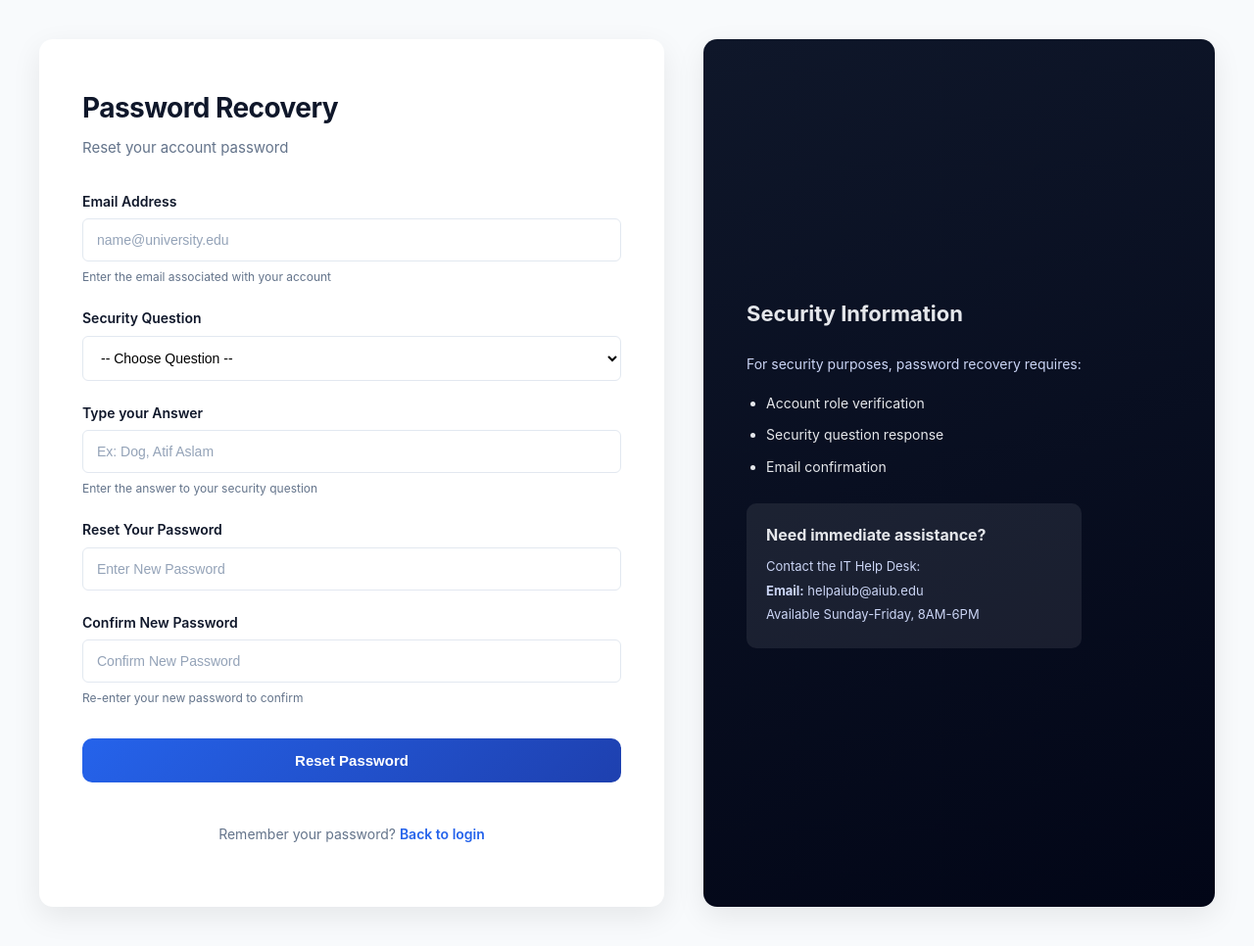
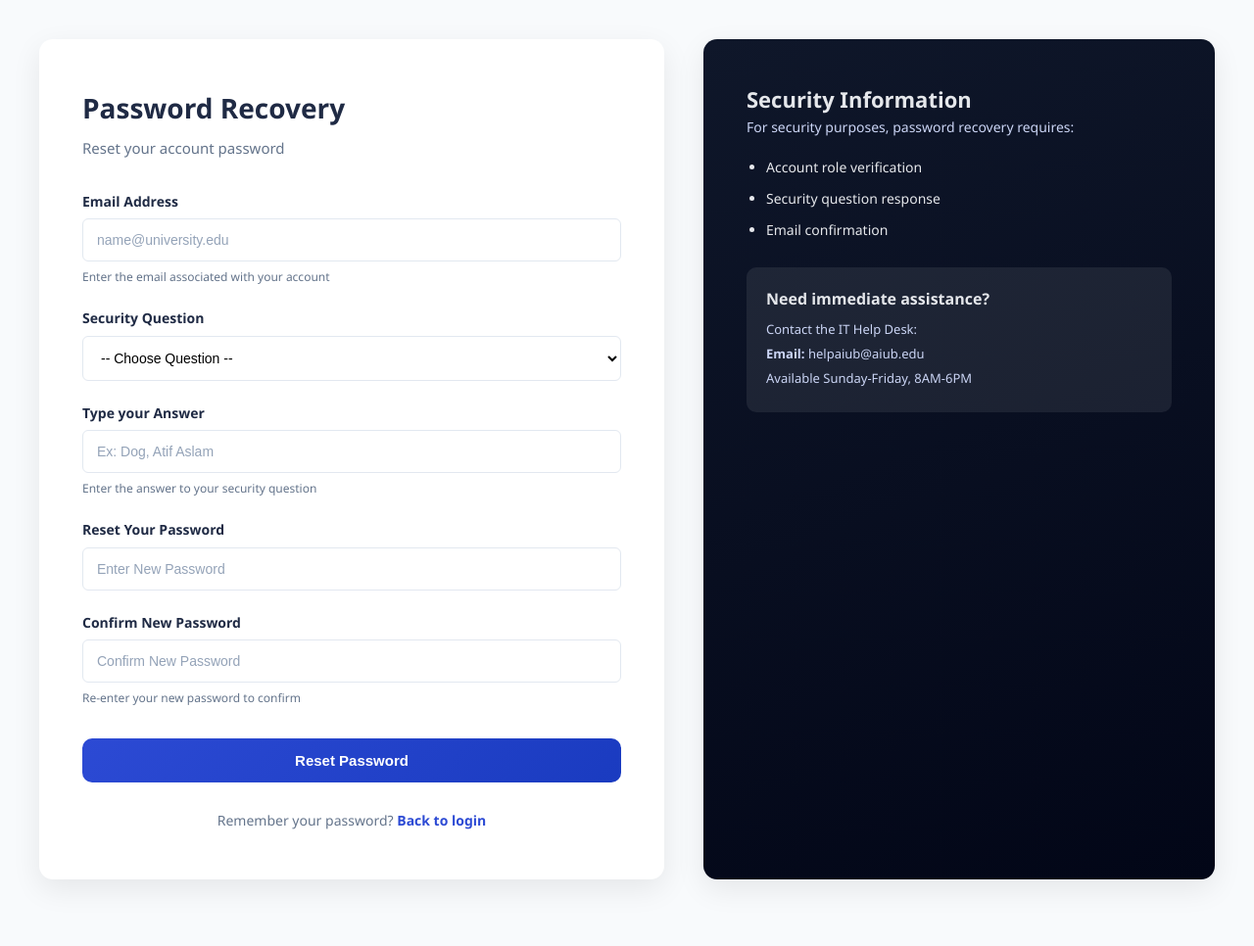
Before and after one commit to Anik-Z/Digital-School-Management-System, a PHP site: page /Auth/forgetpassword.html in a window 1280 px wide. Shown: the whole page at 98% size. After the commit the page ends 902 px from the top, so only its background shows below. Run offline with PHP 8.4, Linux system fonts and the light colour scheme.

Commit message:
updated login forget

```diff
--- a/Assets/css/forget.css
+++ b/Assets/css/forget.css
@@ -1,67 +1,25 @@
-/* =========================
-   ROOT VARIABLES (DESIGN SYSTEM)
-   ========================= */
-:root {
-  --primary: #2563eb;
-  --primary-dark: #1e40af;
-  --secondary: #0f172a;
-  --accent: #22c55e;
-
-  --bg-main: #f8fafc;
-  --bg-card: #ffffff;
-  --bg-muted: #f1f5f9;
-
-  --text-main: #0f172a;
-  --text-muted: #64748b;
-  --text-light: #94a3b8;
-
-  --border-color: #e2e8f0;
-  --error: #dc2626;
-
-  --radius-lg: 14px;
-  --radius-md: 10px;
-  --radius-sm: 6px;
-
-  --shadow-soft: 0 10px 30px rgba(0, 0, 0, 0.08);
-  --shadow-focus: 0 0 0 4px rgba(37, 99, 235, 0.15);
-
-  --transition-fast: 0.2s ease;
-  --transition-slow: 0.35s ease;
-}
-
-/* =========================
-   GLOBAL RESET & BASE
-   ========================= */
-*,
-*::before,
-*::after {
+* {
+    margin: 0;
+    padding: 0;
     box-sizing: border-box;
 }
 
-html,
-body {
-  margin: 0;
-  padding: 0;
-  font-family: "Inter", system-ui, -apple-system, BlinkMacSystemFont,
-    "Segoe UI", Roboto, Ubuntu, sans-serif;
-  background-color: var(--bg-main);
-  color: var(--text-main);
+html, body {
+    font-family: "Segoe UI", Tahoma, sans-serif;
+    background-color: #f8fafc;
+    color: #1f2a44;
     line-height: 1.6;
 }
 
 a {
-  color: var(--primary);
+    color: #2c4ad4;
     text-decoration: none;
-  transition: color var(--transition-fast);
 }
 
 a:hover {
-  color: var(--primary-dark);
+    color: #1a3bc0;
 }
 
-/* =========================
-   PAGE LAYOUT
-   ========================= */
 .auth-page {
     min-height: 100vh;
     display: flex;
@@ -75,9 +33,6 @@ main {
     max-width: 1200px;
 }
 
-/* =========================
-   AUTH CONTAINER GRID
-   ========================= */
 .auth-container {
     display: grid;
     grid-template-columns: 1.1fr 0.9fr;
@@ -85,20 +40,13 @@ main {
     align-items: stretch;
 }
 
-/* =========================
-   AUTH CARD
-   ========================= */
 .auth-card {
-  background: var(--bg-card);
-  border-radius: var(--radius-lg);
+    background: #ffffff;
+    border-radius: 14px;
     padding: 48px 44px;
-  box-shadow: var(--shadow-soft);
-  display: flex;
-  flex-direction: column;
-  justify-content: center;
+    box-shadow: 0 10px 30px rgba(0, 0, 0, 0.08);
 }
 
-/* Header */
 .auth-header {
     margin-bottom: 32px;
 }
@@ -107,18 +55,14 @@ main {
     font-size: 28px;
     font-weight: 700;
     margin: 0 0 6px;
-  letter-spacing: -0.02em;
 }
 
 .auth-header p {
     margin: 0;
-  color: var(--text-muted);
+    color: #64748b;
     font-size: 15px;
 }
 
-/* =========================
-   FORM STYLING
-   ========================= */
 .auth-form {
     display: flex;
     flex-direction: column;
@@ -134,64 +78,51 @@ main {
 label {
     font-size: 14px;
     font-weight: 600;
-  color: var(--secondary);
+    color: #1f2a44;
 }
 
-input,
-select {
+input, select {
     padding: 13px 14px;
-  border-radius: var(--radius-sm);
-  border: 1px solid var(--border-color);
+    border-radius: 6px;
+    border: 1px solid #e2e8f0;
     font-size: 14px;
-  background-color: var(--bg-card);
-  transition: border var(--transition-fast),
-    box-shadow var(--transition-fast);
+    background-color: #ffffff;
+    transition: border 0.2s, box-shadow 0.2s;
 }
 
 input::placeholder {
-  color: var(--text-light);
+    color: #94a3b8;
 }
 
-input:focus,
-select:focus {
+input:focus, select:focus {
     outline: none;
-  border-color: var(--primary);
-  box-shadow: var(--shadow-focus);
+    border-color: #2c4ad4;
+    box-shadow: 0 0 0 4px rgba(44, 74, 212, 0.15);
 }
 
-/* Hints */
 .form-hint {
     font-size: 12px;
-  color: var(--text-muted);
+    color: #64748b;
 }
 
-/* =========================
-   BUTTON
-   ========================= */
 .btn {
     cursor: pointer;
     font-size: 15px;
     font-weight: 600;
-  border-radius: var(--radius-md);
+    border-radius: 10px;
     padding: 14px;
     border: none;
-  transition: transform var(--transition-fast),
-    box-shadow var(--transition-fast),
-    background var(--transition-fast);
+    transition: transform 0.2s, box-shadow 0.2s;
 }
 
 .btn-primary {
-  background: linear-gradient(
-    135deg,
-    var(--primary),
-    var(--primary-dark)
-  );
+    background: linear-gradient(135deg, #2c4ad4, #1a3bc0);
     color: #ffffff;
 }
 
 .btn-primary:hover {
     transform: translateY(-1px);
-  box-shadow: 0 8px 20px rgba(37, 99, 235, 0.35);
+    box-shadow: 0 8px 20px rgba(44, 74, 212, 0.35);
 }
 
 .btn-primary:active {
@@ -203,35 +134,23 @@ select:focus {
     margin-top: 10px;
 }
 
-/* =========================
-   FOOTER
-   ========================= */
 .auth-footer {
     margin-top: 28px;
     text-align: center;
     font-size: 14px;
-  color: var(--text-muted);
+    color: #64748b;
 }
 
 .text-link {
     font-weight: 600;
 }
 
-/* =========================
-   INFO PANEL
-   ========================= */
 .auth-info {
-  background: linear-gradient(
-    160deg,
-    #0f172a,
-    #020617
-  );
-  border-radius: var(--radius-lg);
+    background: linear-gradient(160deg, #0f172a, #020617);
+    border-radius: 14px;
     padding: 44px;
     color: #e5e7eb;
-  box-shadow: var(--shadow-soft);
-  display: flex;
-  align-items: center;
+    box-shadow: 0 10px 30px rgba(0, 0, 0, 0.08);
 }
 
 .info-card h3 {
@@ -255,10 +174,9 @@ select:focus {
     font-size: 14px;
 }
 
-/* Security Tip */
 .security-tip {
     background: rgba(255, 255, 255, 0.08);
-  border-radius: var(--radius-md);
+    border-radius: 10px;
     padding: 20px;
 }
 
@@ -272,9 +190,6 @@ select:focus {
     font-size: 13px;
 }
 
-/* =========================
-   RESPONSIVE DESIGN
-   ========================= */
 @media (max-width: 960px) {
     .auth-container {
         grid-template-columns: 1fr;
```
Also changed, not shown: Assets/css/login.css (+47 -2 lines), Auth/login.html (+9 -0 lines). Lines whose indentation alone changed are shown as unchanged.
